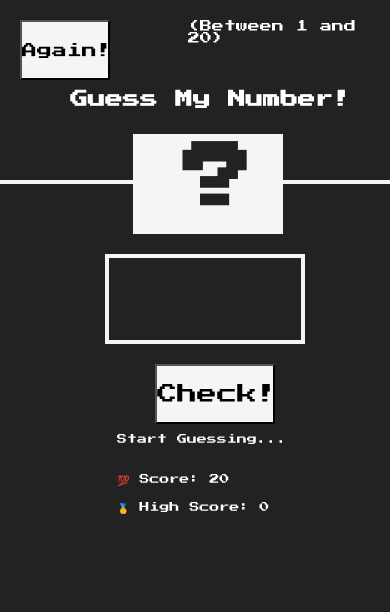
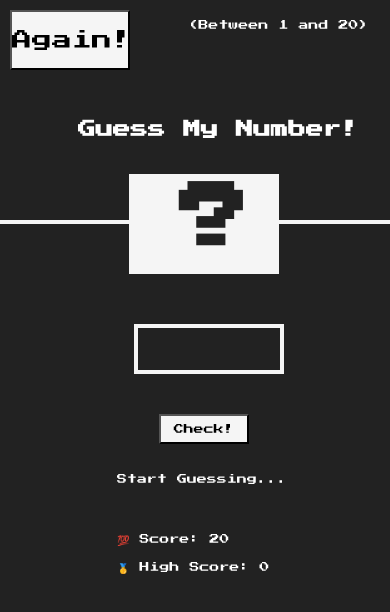
Before and after one commit to aji70/Guess-Game, a plain HTML site: page index.html in a window 390 px wide. Drawn offline with Linux system fonts and the light colour scheme.

Commit message:
guess game

```diff
--- a/style.css
+++ b/style.css
@@ -114,7 +114,6 @@ nav{
 @media screen and (max-width: 417px) {
     @import url('https://fonts.googleapis.com/css?family=Press+Start+2P&display=swap');
 
-
 *{
     margin: 0;
     padding: 0;
@@ -129,25 +128,25 @@ nav{
 
 nav{
     display: flex;
-        padding-bottom: 100px;
+    padding-bottom: 150px;
     border-bottom: 4px solid whitesmoke;
 }
 
 .again{
     background-color: whitesmoke;
-        margin-top: 20px;
-        margin-left: 20px;
+    margin-top: 10px;
+    margin-left: 10px;
     padding: auto;
     font-family: inherit;
-        font-size: 15px;
+    font-size: 20px;
     height: 60px;
-        width: 90px;
+    width: 120px;
 }
 
 .gmn{
     position: absolute;
-        margin-left: 18%;
-        margin-top: 90px;
+    margin-left: 20%;
+    margin-top: 120px;
     font-family: inherit;
     font-size: 15px;
 }
@@ -156,8 +155,8 @@ nav{
     font-family: inherit;
     position: relative;
     margin-top: 20px;
-        margin-left: 20%;
-        font-size: 12px;
+    margin-left: 15%;
+    font-size: 10px;
 }
 .number{
     position: relative;
@@ -176,7 +175,7 @@ nav{
     position: relative;
     background-color:whitesmoke;
     margin-top: -50px;
-        margin-left: 34%;
+    margin-left: 33%;
     color: #222;
     padding: 10px 50px;
     font-family: inherit;
@@ -186,36 +185,36 @@ nav{
 }
 
 .che{
-        margin-left: 27%;
-        margin-top: 20px;
+    margin-left: 33%;
+    margin-top: 50px;
 
 }
 
 .che input[type=number]{
+    margin-left: 5px;
     background-color: #222;
     color: white;
-        padding: 20px 40px;
     font-family: inherit;
-        font-size: 60px;
-        height: 90px;
-        width: 200px;
+    font-size: 15px;
+    height: 50px;
+    width: 150px;
     border: 4px solid whitesmoke;
 }
 
 .check {
     background-color: whitesmoke;
-        margin-top: 20px;
-        margin-left: 50px;
+    margin-top: 40px;
+    margin-left: 30px;
     padding: auto;
     font-family: inherit;
-        font-size: 20px;
-        height: 60px;
-        width: 120px;
+    font-size: 10px;
+    height: 30px;
+    width: 90px;
 }
 
 .gsh{
     margin-left: 30%;
-        margin-top: 10px;
+    margin-top: -170px;
 }
 
 .gsh p{
@@ -224,13 +223,14 @@ nav{
 }
 
 .guess{
-        margin-bottom: 30px;
+    margin-top: 200px;
+    margin-bottom: 50px;
+
+}
   }
 
-}
-@media screen and (max-width: 730px) {
+  @media screen and (max-width: 380px) {
     @import url('https://fonts.googleapis.com/css?family=Press+Start+2P&display=swap');
-
 
 *{
     margin: 0;
@@ -242,39 +242,40 @@ nav{
     font-family: 'Press Start 2P', sans-serif;
     background-color: #222;
     color: white;
+    max-height: 667px;
 }
 
 nav{
     display: flex;
-        padding-bottom: 100px;
+    padding-bottom: 70px;
     border-bottom: 4px solid whitesmoke;
 }
 
 .again{
     background-color: whitesmoke;
-        margin-top: 20px;
-        margin-left: 20px;
+    margin-top: 5px;
+    margin-left: 5px;
     padding: auto;
     font-family: inherit;
     font-size: 15px;
-        height: 60px;
-        width: 90px;
+    height: 40px;
+    width: 100px;
 }
 
 .gmn{
     position: absolute;
-        margin-left: 18%;
-        margin-top: 90px;
+    margin-left: 35%;
+    margin-top: 50px;
     font-family: inherit;
-        font-size: 15px;
+    font-size: 10px;
 }
 
 .between{
     font-family: inherit;
     position: relative;
     margin-top: 20px;
-        margin-left: 20%;
-        font-size: 12px;
+    margin-left: 15%;
+    font-size: 10px;
 }
 .number{
     position: relative;
@@ -293,7 +294,7 @@ nav{
     position: relative;
     background-color:whitesmoke;
     margin-top: -50px;
-        margin-left: 34%;
+    margin-left: 33%;
     color: #222;
     padding: 10px 50px;
     font-family: inherit;
@@ -303,36 +304,36 @@ nav{
 }
 
 .che{
-        margin-left: 27%;
+    margin-left: 33%;
     margin-top: 20px;
 
 }
 
 .che input[type=number]{
+    margin-left: 5px;
     background-color: #222;
     color: white;
-        padding: 20px 40px;
     font-family: inherit;
-        font-size: 60px;
-        height: 90px;
-        width: 200px;
+    font-size: 15px;
+    height: 50px;
+    width: 150px;
     border: 4px solid whitesmoke;
 }
 
 .check {
     background-color: whitesmoke;
     margin-top: 20px;
-        margin-left: 50px;
+    margin-left: 30px;
     padding: auto;
     font-family: inherit;
-        font-size: 20px;
-        height: 60px;
-        width: 120px;
+    font-size: 10px;
+    height: 30px;
+    width: 90px;
 }
 
 .gsh{
     margin-left: 30%;
-        margin-top: 10px;
+    margin-top: -190px;
 }
 
 .gsh p{
@@ -341,7 +342,8 @@ nav{
 }
 
 .guess{
-        margin-bottom: 30px;
-    }
+    margin-top: 200px;
+    margin-bottom: 10px;
 
 }
+  }
```
Lines whose indentation alone changed are shown as unchanged.
